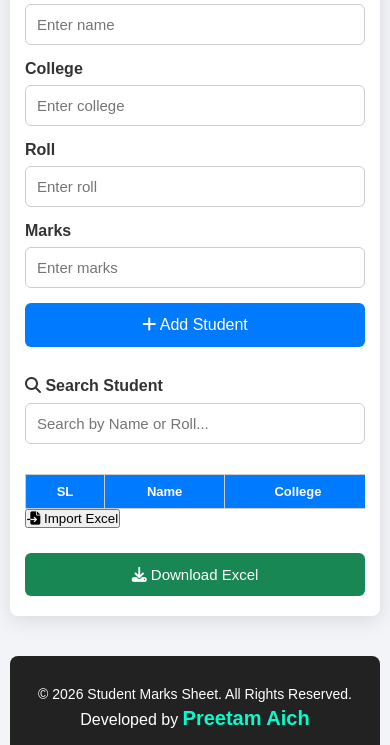
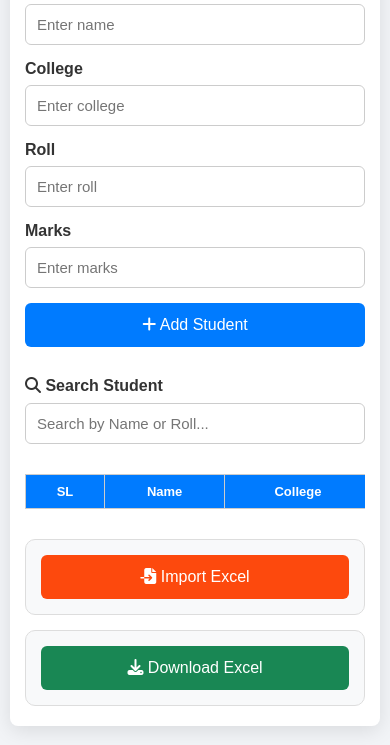
Before and after one commit to Preetam-coder1/mark-entry, a plain HTML site: page index.html in a window 390 px wide. Shown: the part 99-844 px from the top of the page. Drawn offline with Linux system fonts and the light colour scheme.

Commit message:
Refactor style.css for improved structure and responsiveness

```diff
--- a/style.css
+++ b/style.css
@@ -237,36 +237,6 @@ tbody tr:hover {
 
 
 /* =========================
-   DOWNLOAD EXCEL
-========================= */
-
-.download-btn {
-    width: 100%;
-
-    margin-top: 25px;
-
-    padding: 13px;
-
-    border: none;
-
-    border-radius: 6px;
-
-    background: #198754;
-
-    color: white;
-
-    font-size: 16px;
-
-    cursor: pointer;
-}
-
-
-.download-btn:hover {
-    background: #146c43;
-}
-
-
-/* =========================
    MOBILE RESPONSIVE
 ========================= */
 
@@ -330,9 +300,6 @@ tbody tr:hover {
     }
 
 
-    .download-btn {
-        font-size: 15px;
-    }
 
 }
 /* =========================
@@ -418,3 +385,73 @@ tbody tr:hover {
     color: #ffcc00;
     text-decoration: underline;
 }
+/* ================= EXCEL ACTIONS ================= */
+/* =========================
+   DOWNLOAD EXCEL
+========================= */
+
+.excel-actions {
+    display: grid;
+    grid-template-columns: 1fr 1fr;
+    gap: 20px;
+    margin-top: 30px;
+}
+
+.excel-box {
+    padding: 20px;
+    border: 1px solid #ddd;
+    border-radius: 10px;
+    background: #f8f9fa;
+    text-align: center;
+}
+
+.excel-box h3 {
+    margin-bottom: 15px;
+    color: #333;
+    font-size: 18px;
+}
+
+.import-btn,
+.download-btn {
+    width: 100%;
+    padding: 13px;
+    border: none;
+    border-radius: 6px;
+    color: white;
+    font-size: 16px;
+    cursor: pointer;
+    text-transform: none;
+}
+
+.import-btn {
+    background: #fd490d;
+}
+
+.import-btn:hover {
+    background: #dc4412;
+}
+
+.download-btn {
+    background: #198754;
+    margin-top: 0;
+}
+
+.download-btn:hover {
+    background: #146c43;
+}
+
+
+/* ================= MOBILE ================= */
+
+@media (max-width: 600px) {
+
+    .excel-actions {
+        grid-template-columns: 1fr;
+        gap: 15px;
+    }
+
+    .excel-box {
+        padding: 15px;
+    }
+
+}
```
